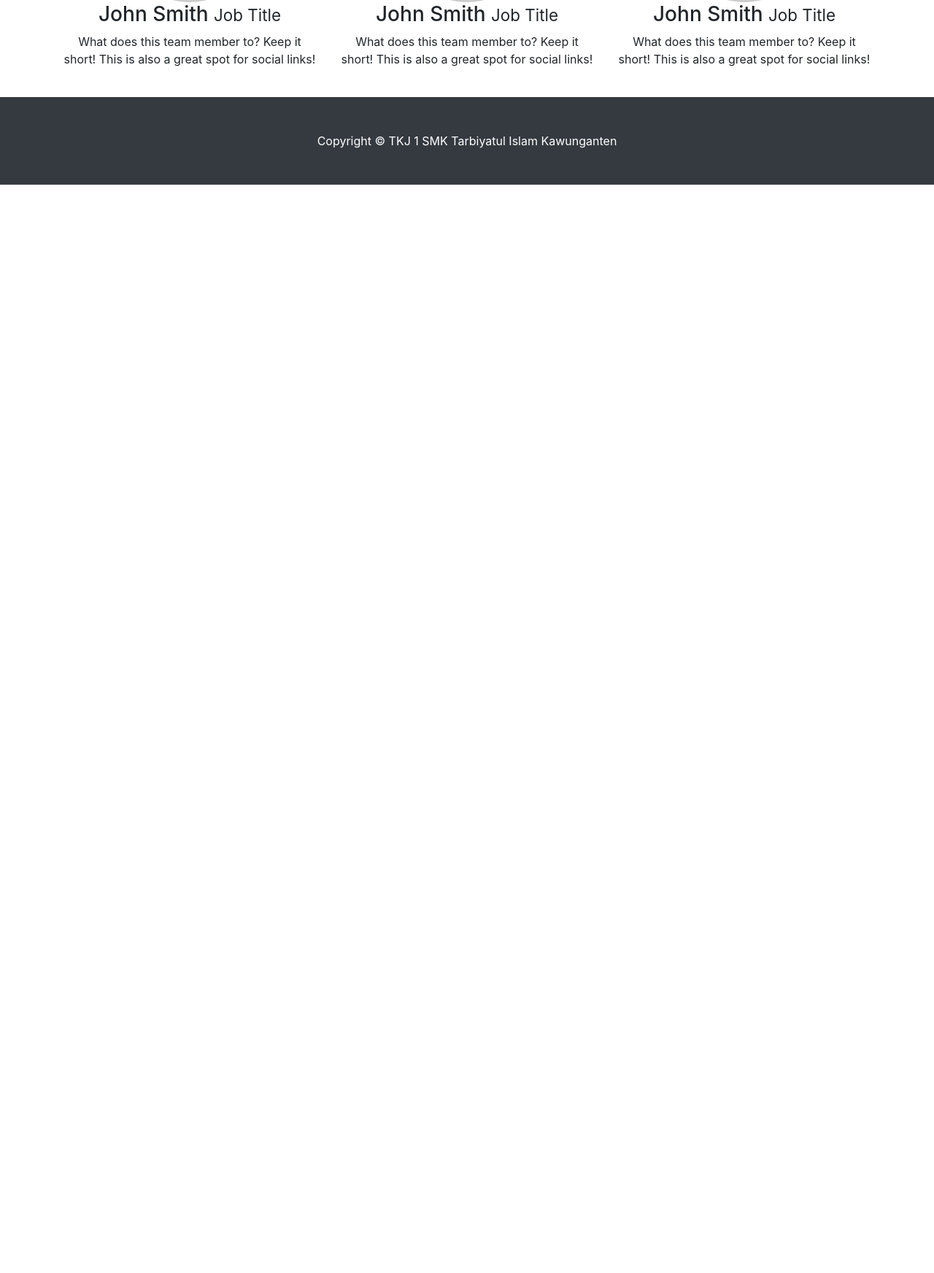
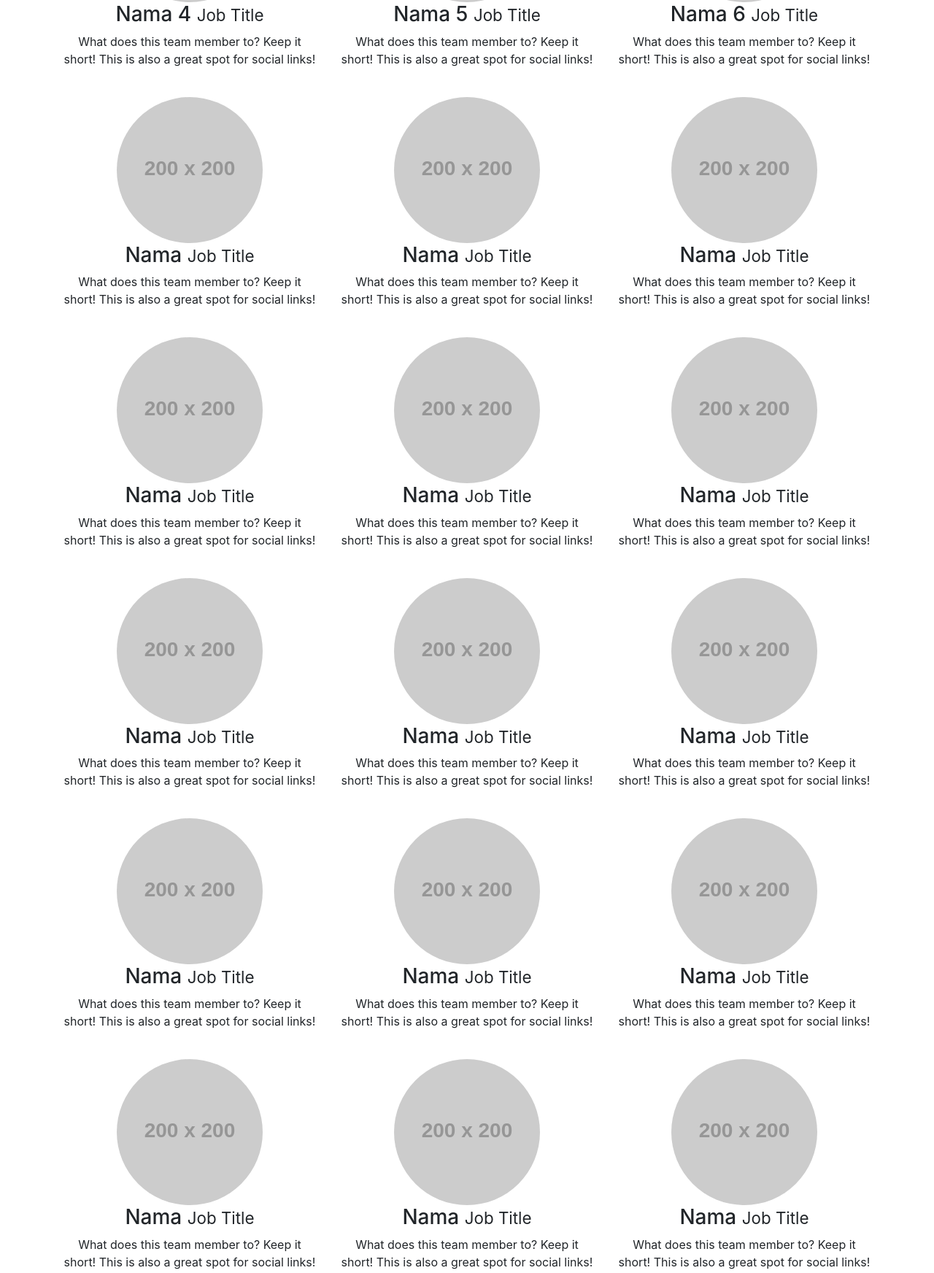
Before and after one commit to iqbalbirrul/profile-tkj1-smktika-2014-2017, a website: page index.html in a window 1280 px wide. Shown: the part 829-2573 px from the top of the page at 73% size. Before the commit the page ends 1082 px from the top, so only its background shows below. Drawn offline with Linux system fonts and the light colour scheme; placeholder pictures from the web are drawn by us.

Commit message:
profil update

```diff
--- a/index.html
+++ b/index.html
@@ -8,7 +8,7 @@
     <meta name="description" content="">
     <meta name="author" content="">
 
-    <title>Mlebu Metu Bareng TKJ1 SMK Tarbiyatul Islam Kawunganten 2014-2017</title>
+    <title>Mlebu Metu Bareng TKJ 1 SMK Tarbiyatul Islam Kawunganten 2014-2017</title>
     <!-- Bootstrap core CSS -->
     <link href="vendor/bootstrap/css/bootstrap.min.css" rel="stylesheet">
 
@@ -22,7 +22,7 @@
     <!-- Navigation -->
     <nav class="navbar navbar-expand-lg navbar-dark bg-dark fixed-top">
       <div class="container">
-        <a class="navbar-brand" href="#">Start Bootstrap</a>
+        <a class="navbar-brand" href="#">TKJ 1</a>
         <button class="navbar-toggler" type="button" data-toggle="collapse" data-target="#navbarResponsive" aria-controls="navbarResponsive" aria-expanded="false" aria-label="Toggle navigation">
           <span class="navbar-toggler-icon"></span>
         </button>
@@ -34,13 +34,7 @@
               </a>
             </li>
             <li class="nav-item">
-              <a class="nav-link" href="#">About</a>
-            </li>
-            <li class="nav-item">
-              <a class="nav-link" href="#">Services</a>
-            </li>
-            <li class="nav-item">
-              <a class="nav-link" href="#">Contact</a>
+              <a class="nav-link" href="#">WhatsApp</a>
             </li>
           </ul>
         </div>
@@ -51,54 +45,159 @@
     <div class="container">
 
       <!-- Introduction Row -->
-      <h1 class="my-4">About Us
-        <small>It's Nice to Meet You!</small>
+      <h1 class="my-4">Mlebu Metu Bareng
+        <small>TKJ 1</small>
       </h1>
       <p>Lorem ipsum dolor sit amet, consectetur adipisicing elit. Sint, explicabo dolores ipsam aliquam inventore corrupti eveniet quisquam quod totam laudantium repudiandae obcaecati ea consectetur debitis velit facere nisi expedita vel?</p>
 
       <!-- Team Members Row -->
       <div class="row">
         <div class="col-lg-12">
-          <h2 class="my-4">Member TKJ1 2014-2017</h2>
+          <h2 class="my-4">Daftar teman-teman TKJ 1</h2>
         </div>
         <div class="col-lg-4 col-sm-6 text-center mb-4">
           <img class="rounded-circle img-fluid d-block mx-auto" src="http://placehold.it/200x200" alt="">
-          <h3>John Smith
+          <h3>Nama 1
             <small>Job Title</small>
           </h3>
           <p>What does this team member to? Keep it short! This is also a great spot for social links!</p>
         </div>
         <div class="col-lg-4 col-sm-6 text-center mb-4">
           <img class="rounded-circle img-fluid d-block mx-auto" src="http://placehold.it/200x200" alt="">
-          <h3>John Smith
+          <h3>Nama 2
             <small>Job Title</small>
           </h3>
           <p>What does this team member to? Keep it short! This is also a great spot for social links!</p>
         </div>
         <div class="col-lg-4 col-sm-6 text-center mb-4">
           <img class="rounded-circle img-fluid d-block mx-auto" src="http://placehold.it/200x200" alt="">
-          <h3>John Smith
+          <h3>Nama 3
             <small>Job Title</small>
           </h3>
           <p>What does this team member to? Keep it short! This is also a great spot for social links!</p>
         </div>
         <div class="col-lg-4 col-sm-6 text-center mb-4">
           <img class="rounded-circle img-fluid d-block mx-auto" src="http://placehold.it/200x200" alt="">
-          <h3>John Smith
+          <h3>Nama 4
             <small>Job Title</small>
           </h3>
           <p>What does this team member to? Keep it short! This is also a great spot for social links!</p>
         </div>
         <div class="col-lg-4 col-sm-6 text-center mb-4">
           <img class="rounded-circle img-fluid d-block mx-auto" src="http://placehold.it/200x200" alt="">
-          <h3>John Smith
+          <h3>Nama 5
             <small>Job Title</small>
           </h3>
           <p>What does this team member to? Keep it short! This is also a great spot for social links!</p>
         </div>
         <div class="col-lg-4 col-sm-6 text-center mb-4">
           <img class="rounded-circle img-fluid d-block mx-auto" src="http://placehold.it/200x200" alt="">
-          <h3>John Smith
+          <h3>Nama 6
+            <small>Job Title</small>
+          </h3>
+          <p>What does this team member to? Keep it short! This is also a great spot for social links!</p>
+        </div>
+        <div class="col-lg-4 col-sm-6 text-center mb-4">
+          <img class="rounded-circle img-fluid d-block mx-auto" src="http://placehold.it/200x200" alt="">
+          <h3>Nama
+            <small>Job Title</small>
+          </h3>
+          <p>What does this team member to? Keep it short! This is also a great spot for social links!</p>
+        </div>
+        <div class="col-lg-4 col-sm-6 text-center mb-4">
+          <img class="rounded-circle img-fluid d-block mx-auto" src="http://placehold.it/200x200" alt="">
+          <h3>Nama
+            <small>Job Title</small>
+          </h3>
+          <p>What does this team member to? Keep it short! This is also a great spot for social links!</p>
+        </div>
+        <div class="col-lg-4 col-sm-6 text-center mb-4">
+          <img class="rounded-circle img-fluid d-block mx-auto" src="http://placehold.it/200x200" alt="">
+          <h3>Nama
+            <small>Job Title</small>
+          </h3>
+          <p>What does this team member to? Keep it short! This is also a great spot for social links!</p>
+        </div>
+        <div class="col-lg-4 col-sm-6 text-center mb-4">
+          <img class="rounded-circle img-fluid d-block mx-auto" src="http://placehold.it/200x200" alt="">
+          <h3>Nama
+            <small>Job Title</small>
+          </h3>
+          <p>What does this team member to? Keep it short! This is also a great spot for social links!</p>
+        </div>
+        <div class="col-lg-4 col-sm-6 text-center mb-4">
+          <img class="rounded-circle img-fluid d-block mx-auto" src="http://placehold.it/200x200" alt="">
+          <h3>Nama
+            <small>Job Title</small>
+          </h3>
+          <p>What does this team member to? Keep it short! This is also a great spot for social links!</p>
+        </div>
+        <div class="col-lg-4 col-sm-6 text-center mb-4">
+          <img class="rounded-circle img-fluid d-block mx-auto" src="http://placehold.it/200x200" alt="">
+          <h3>Nama
+            <small>Job Title</small>
+          </h3>
+          <p>What does this team member to? Keep it short! This is also a great spot for social links!</p>
+        </div>
+        <div class="col-lg-4 col-sm-6 text-center mb-4">
+          <img class="rounded-circle img-fluid d-block mx-auto" src="http://placehold.it/200x200" alt="">
+          <h3>Nama
+            <small>Job Title</small>
+          </h3>
+          <p>What does this team member to? Keep it short! This is also a great spot for social links!</p>
+        </div>
+        <div class="col-lg-4 col-sm-6 text-center mb-4">
+          <img class="rounded-circle img-fluid d-block mx-auto" src="http://placehold.it/200x200" alt="">
+          <h3>Nama
+            <small>Job Title</small>
+          </h3>
+          <p>What does this team member to? Keep it short! This is also a great spot for social links!</p>
+        </div>
+        <div class="col-lg-4 col-sm-6 text-center mb-4">
+          <img class="rounded-circle img-fluid d-block mx-auto" src="http://placehold.it/200x200" alt="">
+          <h3>Nama
+            <small>Job Title</small>
+          </h3>
+          <p>What does this team member to? Keep it short! This is also a great spot for social links!</p>
+        </div>
+        <div class="col-lg-4 col-sm-6 text-center mb-4">
+          <img class="rounded-circle img-fluid d-block mx-auto" src="http://placehold.it/200x200" alt="">
+          <h3>Nama
+            <small>Job Title</small>
+          </h3>
+          <p>What does this team member to? Keep it short! This is also a great spot for social links!</p>
+        </div>
+        <div class="col-lg-4 col-sm-6 text-center mb-4">
+          <img class="rounded-circle img-fluid d-block mx-auto" src="http://placehold.it/200x200" alt="">
+          <h3>Nama
+            <small>Job Title</small>
+          </h3>
+          <p>What does this team member to? Keep it short! This is also a great spot for social links!</p>
+        </div>
+        <div class="col-lg-4 col-sm-6 text-center mb-4">
+          <img class="rounded-circle img-fluid d-block mx-auto" src="http://placehold.it/200x200" alt="">
+          <h3>Nama
+            <small>Job Title</small>
+          </h3>
+          <p>What does this team member to? Keep it short! This is also a great spot for social links!</p>
+        </div>
+        <div class="col-lg-4 col-sm-6 text-center mb-4">
+          <img class="rounded-circle img-fluid d-block mx-auto" src="http://placehold.it/200x200" alt="">
+          <h3>Nama
+            <small>Job Title</small>
+          </h3>
+          <p>What does this team member to? Keep it short! This is also a great spot for social links!</p>
+        </div>
+        <div class="col-lg-4 col-sm-6 text-center mb-4">
+          <img class="rounded-circle img-fluid d-block mx-auto" src="http://placehold.it/200x200" alt="">
+          <h3>Nama
+            <small>Job Title</small>
+          </h3>
+          <p>What does this team member to? Keep it short! This is also a great spot for social links!</p>
+        </div>
+        <div class="col-lg-4 col-sm-6 text-center mb-4">
+          <img class="rounded-circle img-fluid d-block mx-auto" src="http://placehold.it/200x200" alt="">
+          <h3>Nama
             <small>Job Title</small>
           </h3>
           <p>What does this team member to? Keep it short! This is also a great spot for social links!</p>
@@ -112,6 +211,7 @@
     <footer class="py-5 bg-dark">
       <div class="container">
         <p class="m-0 text-center text-white">Copyright &copy; TKJ 1 SMK Tarbiyatul Islam Kawunganten</p>
+        <p class="m-0 text-center text-white">Hosted by GitHUb</p>
       </div>
       <!-- /.container -->
     </footer>
```
